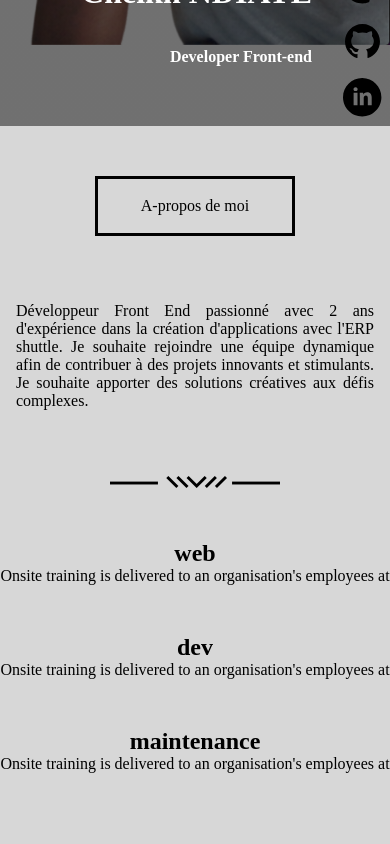
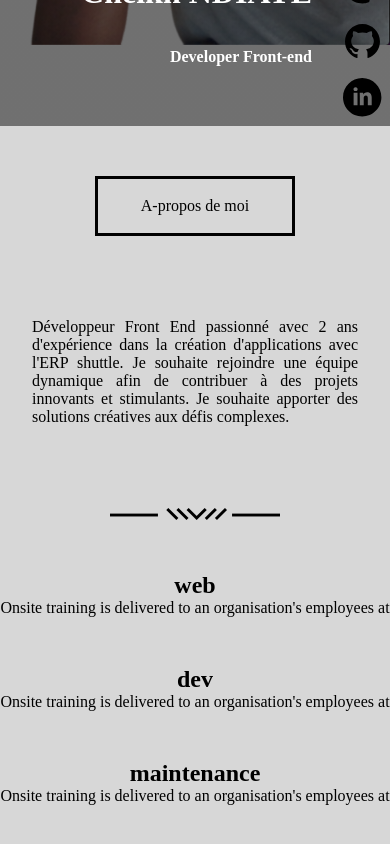
Before and after one commit to Cheik40/my-portfolio, a React (Vite) app: page / in a window 390 px wide. Shown: the part 699-1543 px from the top of the page. Built offline with nearby package versions, Linux system fonts and the light colour scheme.

Commit message:
rendre responsive a-propos(about.tsx)

```diff
--- a/src/pages/about/About.module.css
+++ b/src/pages/about/About.module.css
@@ -22,7 +22,7 @@
     margin-top: 50px;
     position: relative;
     max-width: 570px;
-    padding: 1em;
+    padding: 2em;
     text-align: justify;
 }
 
```
